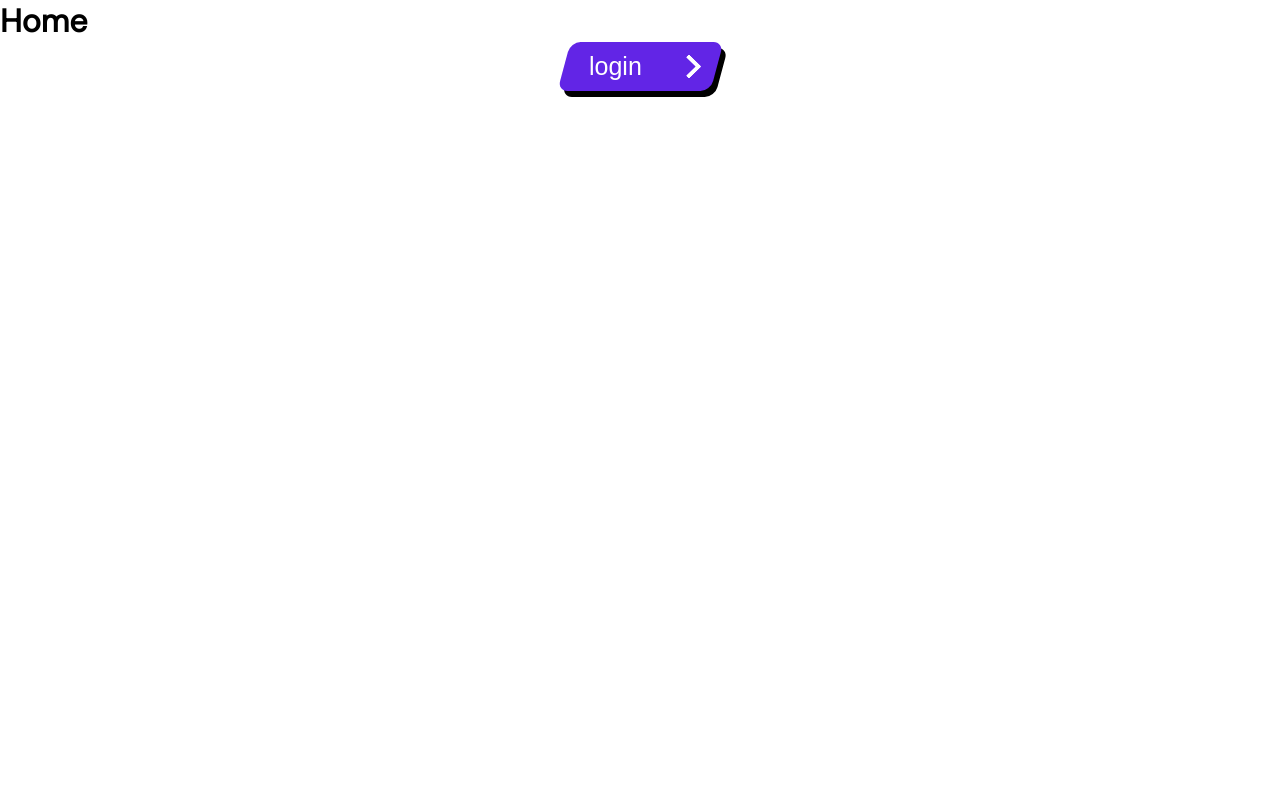
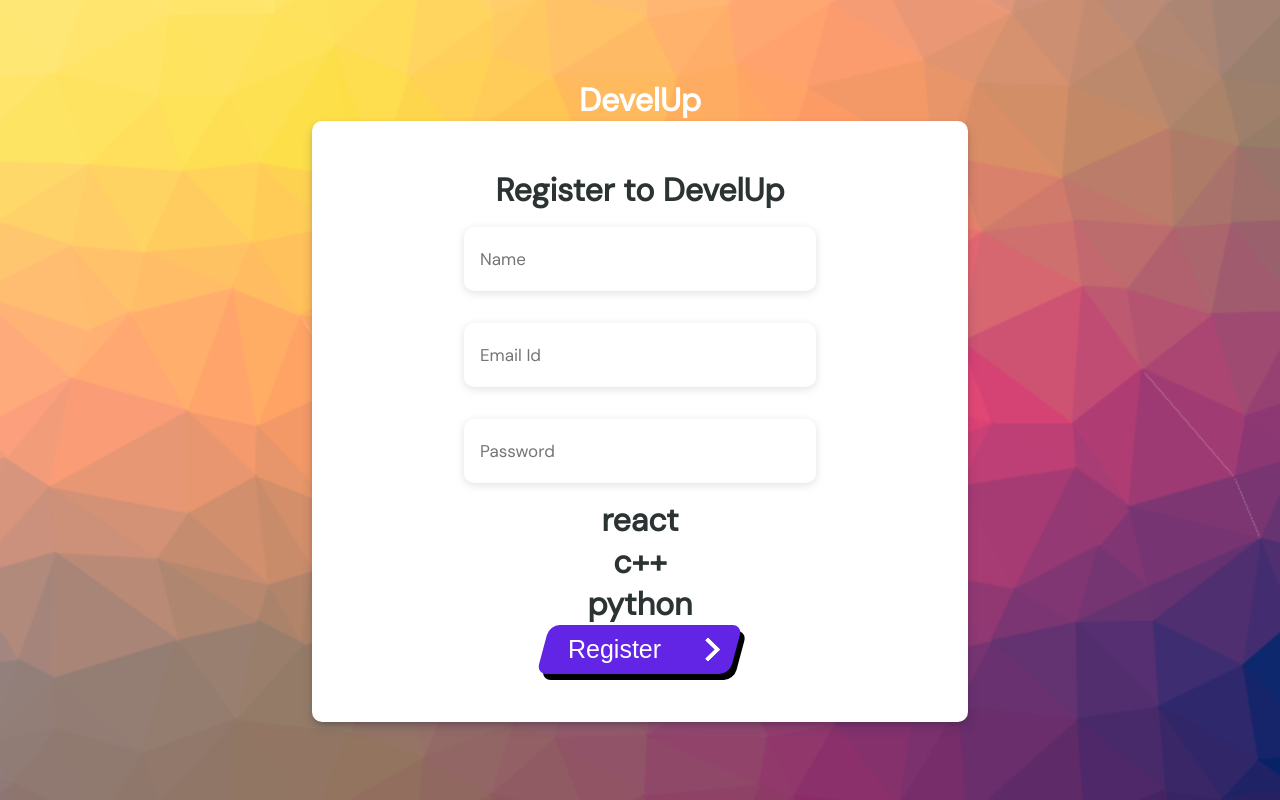
Before and after one commit to aryanjangid/DevelUp, a React (Create React App) app in the folder client/: page /register in a window 1280 px wide. Before the commit this address led to /. Built offline with nearby package versions, Linux system fonts and the light colour scheme.

Commit message:
registeration form connected to backend

```diff
--- a/client/src/App.jsx
+++ b/client/src/App.jsx
@@ -3,6 +3,7 @@ import { Route, Navigate } from "react-router-dom";
 import { Routes } from "react-router-dom";
 import Home from './pages/Home/Home';
 import Login from './pages/Login/Login';
+import Register from './pages/Register/Register.jsx';
 import Button from './components/Button';
 export default function App() {
   return (
@@ -10,7 +11,8 @@ export default function App() {
       <Routes>
         <Route exact path="/" element={<Home />} />
         <Route exact path="/login" element={<Login />} />
-        <Route path="*" element={<Navigate to="/"/>} />
+        <Route exact path="/register" element={<Register />} />
+        <Route path="*" element={<Navigate to="/" />} />
       </Routes>
     </div>
   )
--- a/client/src/components/Button.jsx
+++ b/client/src/components/Button.jsx
@@ -5,13 +5,13 @@ import classes from './button.module.css';
 function Button(props) {
   return (
     <div>
-      <Link to={props.to} style={{textDecoration:'none'}}>
-        <div className={classes.wrapper}>
+      {/* <Link to={props.to?} style={{textDecoration:'none'}}> */}
+      <div className={classes.wrapper} style={{ cursor: 'pointer' }}>
         <div className={classes.cta} >
           <span>{props.name}</span>
           <span>
             <svg width="66px" height="23px" viewBox="0 0 66 43" version="1.1" xmlns="http://www.w3.org/2000/svg">
-                <g id="arrow" stroke="none"  fill="none" fillRule="evenodd">
+              <g id="arrow" stroke="none" fill="none" fillRule="evenodd">
                 <path className={classes.one} d="M40.1543933,3.89485454 L43.9763149,0.139296592 C44.1708311,-0.0518420739 44.4826329,-0.0518571125 44.6771675,0.139262789 L65.6916134,20.7848311 C66.0855801,21.1718824 66.0911863,21.8050225 65.704135,22.1989893 C65.7000188,22.2031791 65.6958657,22.2073326 65.6916762,22.2114492 L44.677098,42.8607841 C44.4825957,43.0519059 44.1708242,43.0519358 43.9762853,42.8608513 L40.1545186,39.1069479 C39.9575152,38.9134427 39.9546793,38.5968729 40.1481845,38.3998695 C40.1502893,38.3977268 40.1524132,38.395603 40.1545562,38.3934985 L56.9937789,21.8567812 C57.1908028,21.6632968 57.193672,21.3467273 57.0001876,21.1497035 C56.9980647,21.1475418 56.9959223,21.1453995 56.9937605,21.1432767 L40.1545208,4.60825197 C39.9574869,4.41477773 39.9546013,4.09820839 40.1480756,3.90117456 C40.1501626,3.89904911 40.1522686,3.89694235 40.1543933,3.89485454 Z" fill="#FFFFFF"></path>
                 <path className={classes.two} d="M20.1543933,3.89485454 L23.9763149,0.139296592 C24.1708311,-0.0518420739 24.4826329,-0.0518571125 24.6771675,0.139262789 L45.6916134,20.7848311 C46.0855801,21.1718824 46.0911863,21.8050225 45.704135,22.1989893 C45.7000188,22.2031791 45.6958657,22.2073326 45.6916762,22.2114492 L24.677098,42.8607841 C24.4825957,43.0519059 24.1708242,43.0519358 23.9762853,42.8608513 L20.1545186,39.1069479 C19.9575152,38.9134427 19.9546793,38.5968729 20.1481845,38.3998695 C20.1502893,38.3977268 20.1524132,38.395603 20.1545562,38.3934985 L36.9937789,21.8567812 C37.1908028,21.6632968 37.193672,21.3467273 37.0001876,21.1497035 C36.9980647,21.1475418 36.9959223,21.1453995 36.9937605,21.1432767 L20.1545208,4.60825197 C19.9574869,4.41477773 19.9546013,4.09820839 20.1480756,3.90117456 C20.1501626,3.89904911 20.1522686,3.89694235 20.1543933,3.89485454 Z" fill="#FFFFFF"></path>
                 <path className={classes.three} d="M0.154393339,3.89485454 L3.97631488,0.139296592 C4.17083111,-0.0518420739 4.48263286,-0.0518571125 4.67716753,0.139262789 L25.6916134,20.7848311 C26.0855801,21.1718824 26.0911863,21.8050225 25.704135,22.1989893 C25.7000188,22.2031791 25.6958657,22.2073326 25.6916762,22.2114492 L4.67709797,42.8607841 C4.48259567,43.0519059 4.17082418,43.0519358 3.97628526,42.8608513 L0.154518591,39.1069479 C-0.0424848215,38.9134427 -0.0453206733,38.5968729 0.148184538,38.3998695 C0.150289256,38.3977268 0.152413239,38.395603 0.154556228,38.3934985 L16.9937789,21.8567812 C17.1908028,21.6632968 17.193672,21.3467273 17.0001876,21.1497035 C16.9980647,21.1475418 16.9959223,21.1453995 16.9937605,21.1432767 L0.15452076,4.60825197 C-0.0425130651,4.41477773 -0.0453986756,4.09820839 0.148075568,3.90117456 C0.150162624,3.89904911 0.152268631,3.89694235 0.154393339,3.89485454 Z" fill="#FFFFFF"></path>
@@ -20,7 +20,7 @@ function Button(props) {
           </span>
         </div>
       </div>
-      </Link>
+      {/* </Link> */}
     </div>
   )
 }
--- /dev/null
+++ b/client/src/pages/Register/Register.jsx
@@ -0,0 +1,70 @@
+import React, { useState } from 'react'
+import Button from '../../components/Button'
+import background from '../../Assets/loginBackground.png'
+import classes from './Register.module.css'
+import { useNavigate } from 'react-router-dom'
+
+export default function Login() {
+    const [skills, setSkills] = useState([])
+    const [name, setName] = useState("")
+    const [email, setEmail] = useState("")
+    const [password, setPassword] = useState("")
+
+    const skillOptions = ["react", "c++", "python"]
+    const navigate = useNavigate()
+
+    const addSkill = (index) => {
+        let newSkills = [...skills, skillOptions[index]]
+        setSkills([...new Set(newSkills)])
+    }
+
+    const RegisterUser = async () => {
+        console.log('req sent')
+        const response = await fetch('http://localhost:4000/mentor/register', {
+            method: 'POST',
+            headers: {
+                'Content-Type': 'application/json',
+            },
+            body: JSON.stringify({
+                name,
+                email,
+                password,
+                skills
+            }),
+        })
+
+        const data = await response.json()
+        if (data.status === 'ok') {
+            navigate('/home')
+        }
+    }
+    return (
+        <div className={classes.loginMainDiv} style={{
+            backgroundImage: `url(${background})`, height: "100vh", backgroundRepeat: 'no-repeat', width: "100wh", backgroundSize: 'cover',
+        }}  >
+            <h1>DevelUp</h1>
+            <div className={classes.loginBox}>
+                <h1>Register to DevelUp</h1>
+                <form action="">
+                    <input className="inputBox" type="text" id="name" name="name" placeholder='Name' onChange={(e) => setName(e.target.value)} value={name} />
+                    <input className="inputBox" type="email" id="email" name="email" placeholder='Email Id' onChange={(e) => setEmail(e.target.value)} value={email} />
+                    <input className="inputBox" type="password" id="password" name="password" placeholder='Password' onChange={(e) => setPassword(e.target.value)} value={password} />
+                    <div className={classes.skills}>
+                        {skillOptions.map((skill, index) => {
+                            return <h1 key={index} onClick={() => addSkill(index)} >{skill}</h1>
+                        })}
+                    </div>
+                    {/* <div className={classes.skills}>
+            {skills.map((skill, index) => {
+              return <h1 key={index} onClick={() => addSkill(index)} >{skill}</h1>
+            })}
+          </div> */}
+                </form>
+                <div onClick={RegisterUser}><Button name="Register" ></Button></div>
+            </div>
+
+        </div >
+    )
+}
+
+// ()=>set(val)
--- /dev/null
+++ b/client/src/pages/Register/Register.module.css
@@ -0,0 +1,16 @@
+.loginMainDiv {
+    display: flex;
+    justify-content: center;
+    align-items: center;
+    flex-direction: column;
+    text-align: center;
+}
+
+.loginBox {
+    background-color: white;
+    color: #2C3333;
+    padding: 3rem;
+    width: 35rem;
+    box-shadow: rgba(50, 50, 93, 0.25) 0px 6px 12px -2px, rgba(0, 0, 0, 0.3) 0px 3px 7px -3px;
+    border-radius: 10px;
+}
```
Also changed, not shown: client/src/pages/Login/Login.jsx (+5 -3 lines), 1 other file (tests, documents, lock files or other folders). Lines whose indentation alone changed are shown as unchanged.
